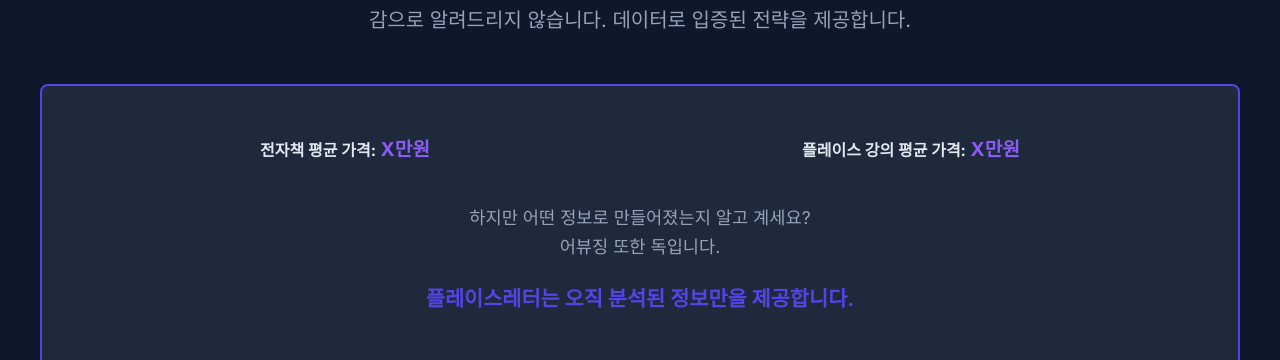
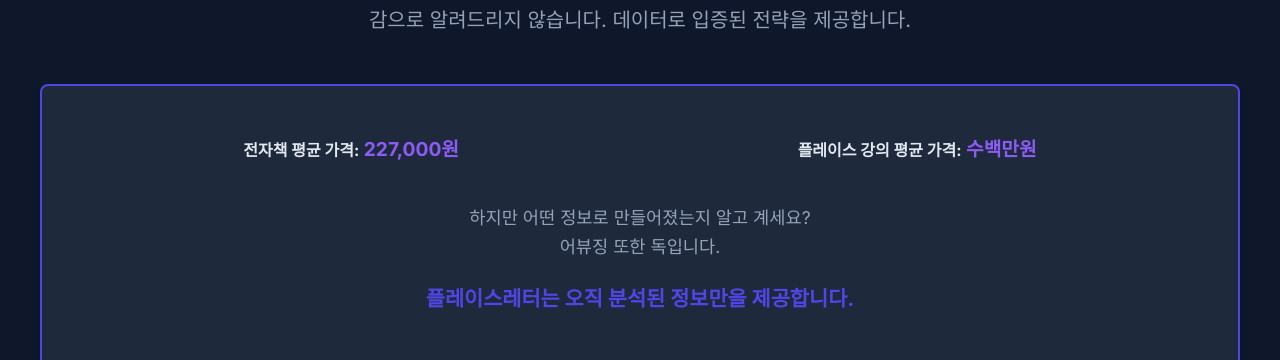
Before and after one commit to dypapa0309/placeletter, a website: page public/index.html in a window 1280 px wide. Shown: the part 437-797 px from the top of the page. Drawn offline with Linux system fonts and the light colour scheme.

Commit message:
커밋 메시지

```diff
--- a/public/index.html
+++ b/public/index.html
@@ -39,8 +39,8 @@
 
             <section id="value-proposition" class="card highlight">
                 <div class="comparison">
-                    <p><strong>전자책 평균 가격:</strong> <span class="price">X만원</span></p>
-                    <p><strong>플레이스 강의 평균 가격:</strong> <span class="price">X만원</span></p>
+                    <p><strong>전자책 평균 가격:</strong> <span class="price">227,000원</span></p>
+                    <p><strong>플레이스 강의 평균 가격:</strong> <span class="price">수백만원</span></p>
                 </div>
                 <p class="emphasis">하지만 어떤 정보로 만들어졌는지 알고 계세요?<br>어뷰징 또한 독입니다.</p>
                 <p class="highlight-text"><strong>플레이스레터는 오직 분석된 정보만을 제공합니다.</strong></p>
```
